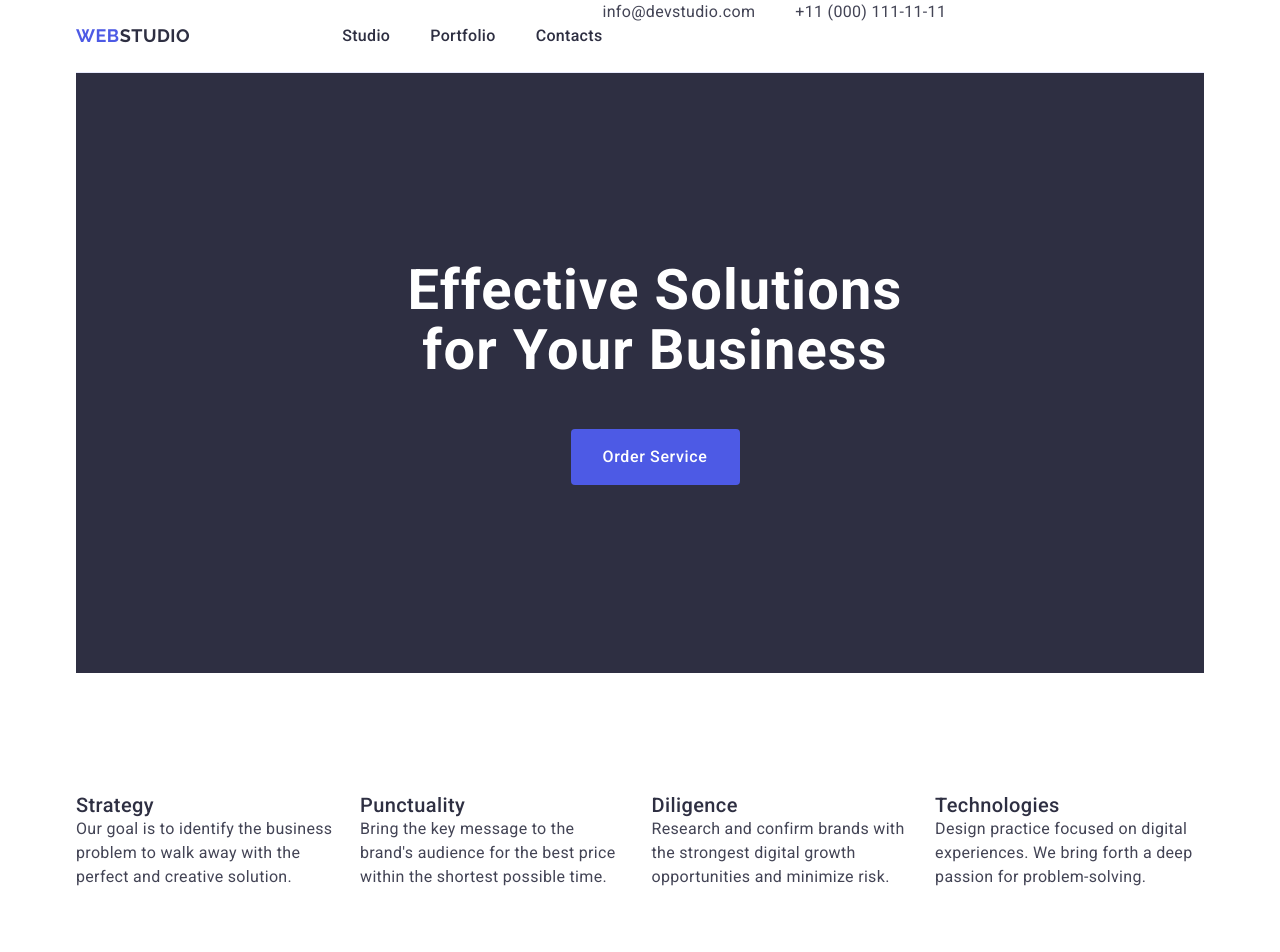
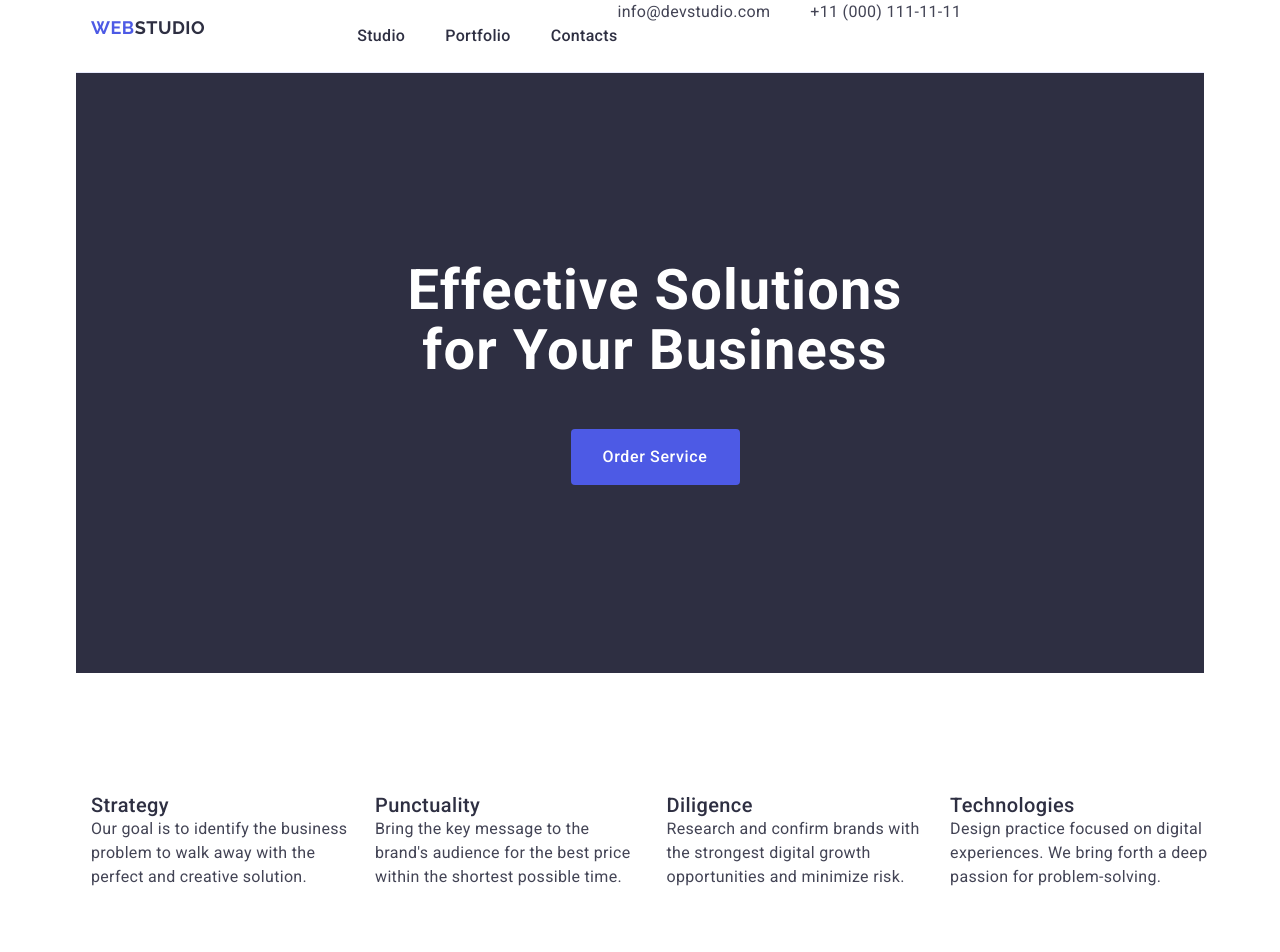
Before and after one commit to liza-hamai/goit-markup-hw-03, a plain HTML site: page index.html in a window 1280 px wide. Shown: the top 952 px of the page. Drawn offline with nearby package versions, Linux system fonts and the light colour scheme.

Commit message:
added changes

```diff
--- a/css/styles.css
+++ b/css/styles.css
@@ -65,7 +65,9 @@ a {
     letter-spacing: 0.03em;
     color: #4D5AE5;
     text-transform: uppercase;
-    margin-right: 76px
+    margin-right: 76px;
+    display: inline-block;
+    margin-bottom: 16px;
 }
 
 .logo-dark {
@@ -248,10 +250,12 @@ a {
     line-height: 24px;
     font-weight: 400;
     letter-spacing: 0.02em;
+    padding: 100px 0;
 }
 
 .footer-description {
     color: #F4F4FD;
     display: flex;
     gap: 24px;
+    max-width: 264px;
 }
--- a/index.html
+++ b/index.html
@@ -13,7 +13,8 @@
 <body>
     <div class="container">
         <header class="header">
-            <div class="header-elements" class="container">
+            <div class="container">
+            <div class="header-elements">
                 <nav class="navigation">
                     <a href="./index.html" class="logo">Web<span class="logo-dark">Studio</span></a>
                     <ul class="site-nav">
@@ -33,6 +34,7 @@
                     </ul>
                 </address>
             </div>
+            </div>
         </header>
         <main>
             <section id="hero-banner" class="hero-banner">
@@ -42,6 +44,7 @@
                 </div>
             </section>
             <section id="values" class="values">
+                <div class="container">
                     <h2 class="part-title">Values</h2>
                     <ul class="values-list">
                         <li>
@@ -61,8 +64,10 @@
                             <p class="part-description">Design practice focused on digital experiences. We bring forth a deep passion for problem-solving.</p>
                         </li>
                     </ul>
+                </div>
             </section>
             <section id="team" class="team">
+                <div class="container">
                 <h2 class="part-title">Our Team</h2>
                 <ul class="people">
                     <li class="part">
@@ -86,9 +91,11 @@
                         <p class="part-description">UI Designer</p>
                     </li>
                 </ul>
+                </div>
             </section>
 
             <section id="portfolio" class="portfolio">
+                <div class="container">
                 <h2 class="part-title">Our Portfolio</h2>
                 <ul class="portfolio-list">
                     <li class="part">
@@ -122,6 +129,7 @@
                         <p class="part-description">Marketing</p>
                     </li>
                 </ul>
+                </div>
             </section>
         </main>
         <footer class="footer">
```
Lines whose indentation alone changed are shown as unchanged.
